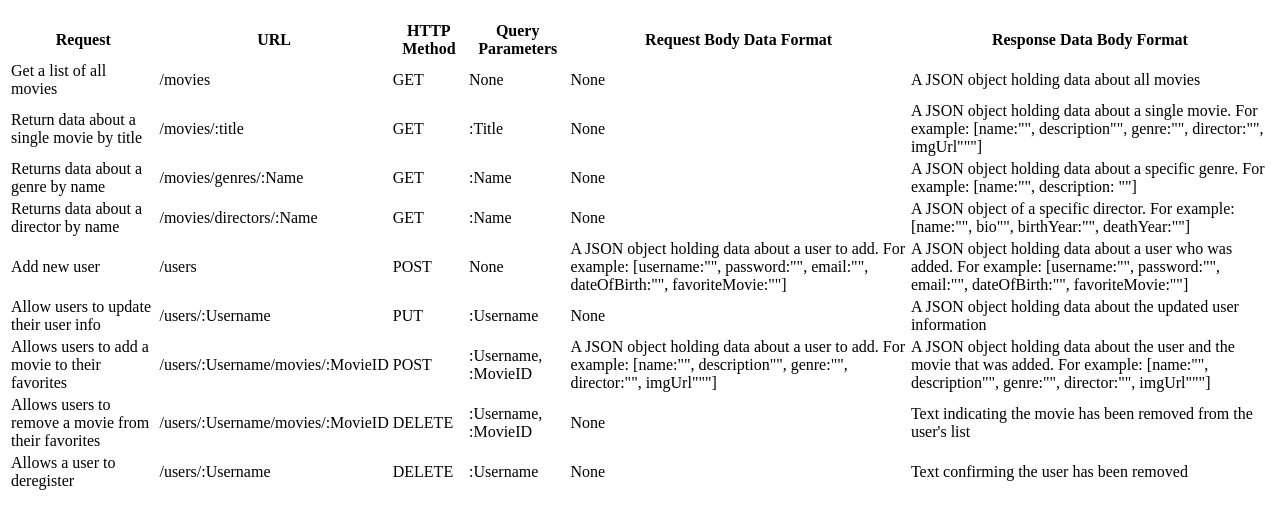
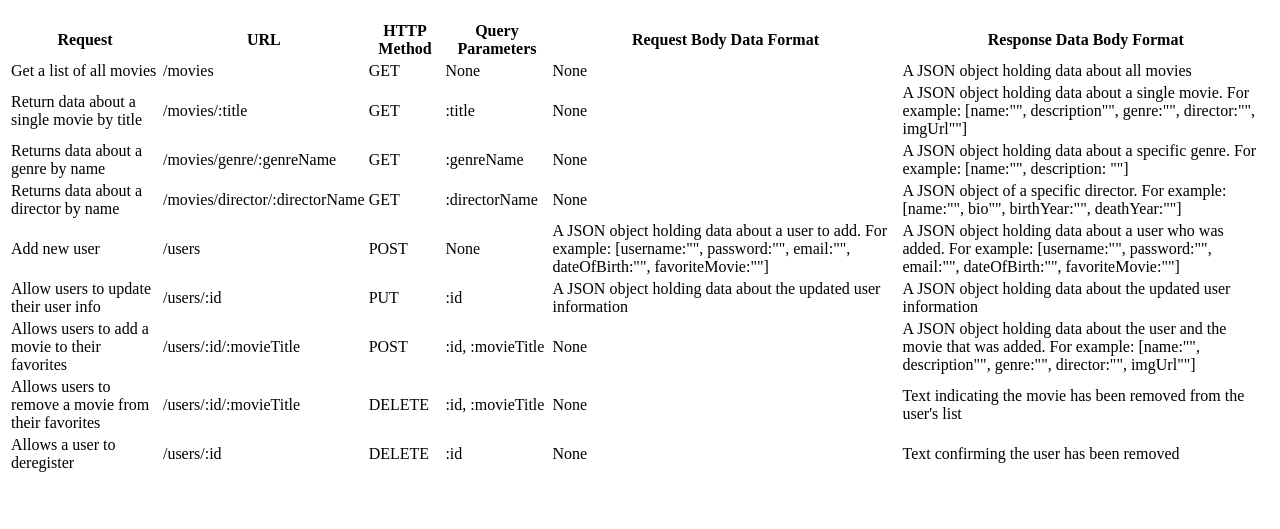
Before and after one commit to sammyweller/movie_api, a website: page public/documentation.html in a window 1280 px wide. Shown: the part 61-590 px from the top of the page. Drawn offline with Linux system fonts and the light colour scheme.

Commit message:
Corrected query parameters in documentation.html

```diff
--- a/public/documentation.html
+++ b/public/documentation.html
@@ -38,30 +38,30 @@
             <td>Return data about a single movie by title</td>
             <td>/movies/:title</td>
             <td>GET</td>
-            <td>:Title</td>
+            <td>:title</td>
             <td>None</td>
-            <td>A JSON object holding data about a single movie. For example: [name:"", description"", genre:"", director:"", imgUrl"""]</td>
+            <td>A JSON object holding data about a single movie. For example: [name:"", description"", genre:"", director:"", imgUrl""]</td>
           </tr>
 
           <tr><!--Returns data about a genre by specific genre name-->
             <td>Returns data about a genre by name</td>
-            <td>/movies/genres/:Name</td>
+            <td>/movies/genre/:genreName</td>
             <td>GET</td>
-            <td>:Name</td>
+            <td>:genreName</td>
             <td>None</td>
             <td>A JSON object holding data about a specific genre. For example: [name:"", description: ""]</td>
           </tr>
 
           <tr><!-- Return data about a director (bio, birth year, death year) by name-->
             <td>Returns data about a director by name</td>
-            <td>/movies/directors/:Name</td>
+            <td>/movies/director/:directorName</td>
             <td>GET</td>
-            <td>:Name</td>
+            <td>:directorName</td>
             <td>None</td>
             <td>A JSON object of a specific director. For example: [name:"", bio"", birthYear:"", deathYear:""]</td>
           </tr>
 
-          <tr><!--allow new users to register-->
+          <tr><!--Allow new users to register-->
             <td>Add new user</td>
             <td>/users</td>
             <td>POST</td>
@@ -72,37 +72,37 @@
 
           <tr><!--Allow users to update their user info-->
             <td>Allow users to update their user info</td>
-            <td>/users/:Username</td>
+            <td>/users/:id</td>
             <td>PUT</td>
-            <td>:Username</td>
-            <td>None</td>
+            <td>:id</td>
+            <td>A JSON object holding data about the updated user information</td>
             <td>A JSON object holding data about the updated user information</td>
           </tr>
 
 
           <tr> <!--Allow users to add a movie to their list of favorites-->
             <td>Allows users to add a movie to their favorites</td>
-            <td>/users/:Username/movies/:MovieID</td>
+            <td>/users/:id/:movieTitle</td>
             <td>POST</td>
-            <td>:Username, :MovieID</td>
-            <td>A JSON object holding data about a user to add. For example: [name:"", description"", genre:"", director:"", imgUrl"""]</td>
-            <td>A JSON object holding data about the user and the movie that was added. For example: [name:"", description"", genre:"", director:"", imgUrl"""]</td>
+            <td>:id, :movieTitle</td>
+            <td>None</td>
+            <td>A JSON object holding data about the user and the movie that was added. For example: [name:"", description"", genre:"", director:"", imgUrl""]</td>
           </tr>
 
           <tr><!--Allow users to remove a movie from their list of favorites-->
             <td>Allows users to remove a movie from their favorites</td>
-            <td>/users/:Username/movies/:MovieID</td>
+            <td>/users/:id/:movieTitle</td>
             <td>DELETE</td>
-            <td>:Username, :MovieID</td>
+            <td>:id, :movieTitle</td>
             <td>None</td>
             <td>Text indicating the movie has been removed from the user's list</td>
           </tr>
 
           <tr><!--Allow existing users to deregister/deleted-->
             <td>Allows a user to deregister</td>
-            <td>/users/:Username</td>
+            <td>/users/:id</td>
             <td>DELETE</td>
-            <td>:Username</td>
+            <td>:id</td>
             <td>None</td>
             <td>Text confirming the user has been removed</td>
           </tr>
```
